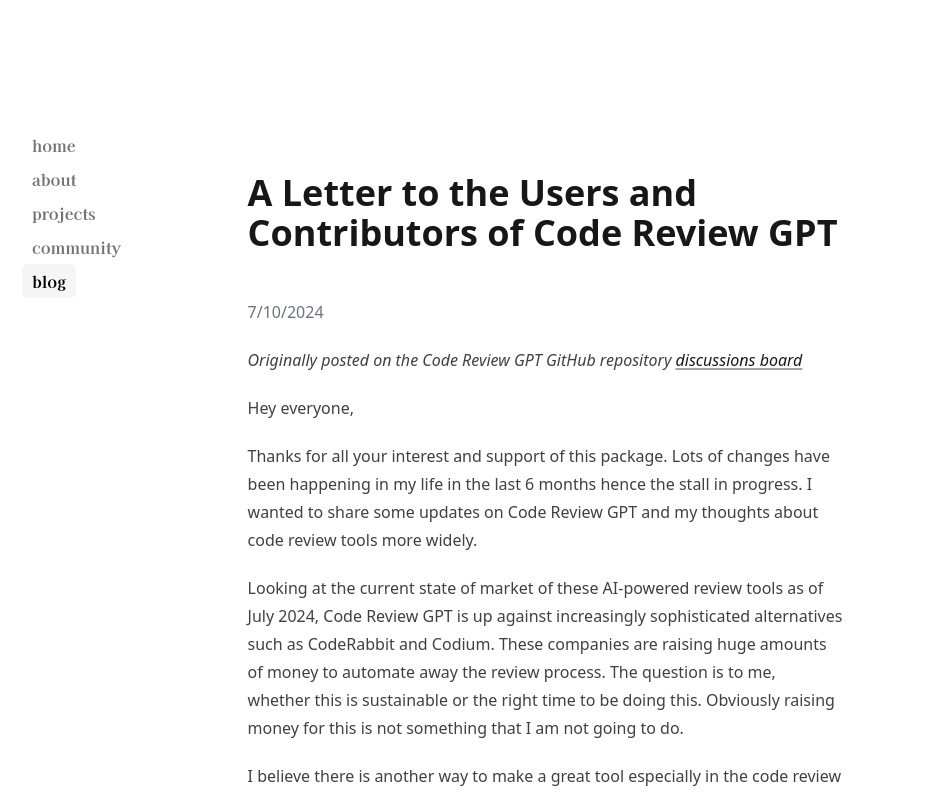
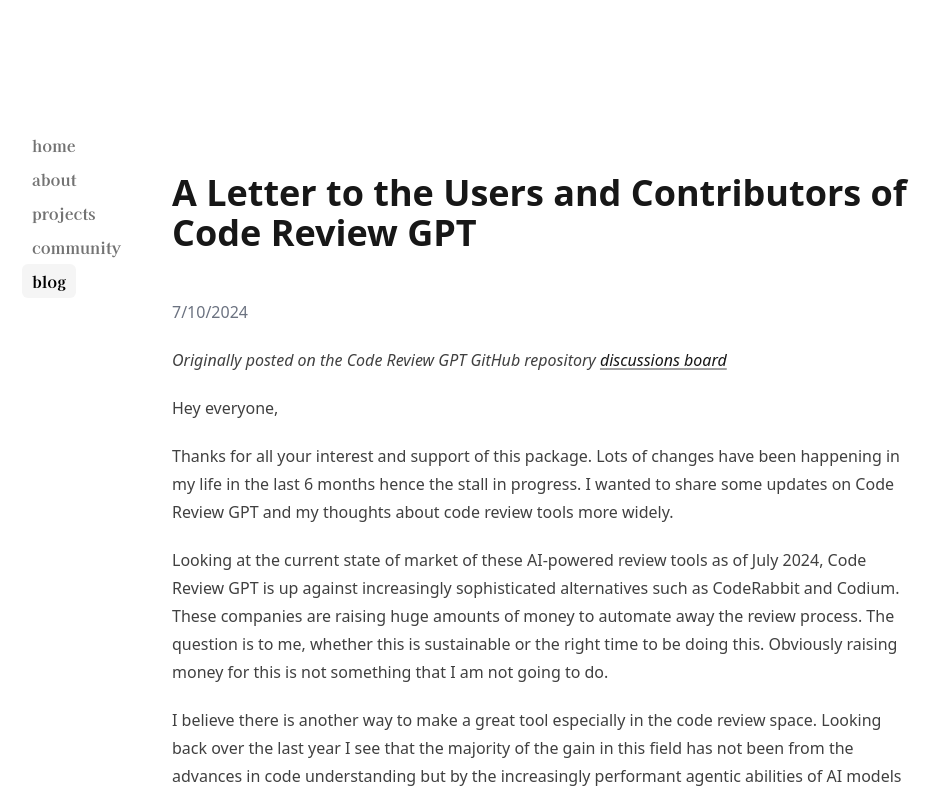
Before and after one commit to mattzcarey/matt-site, a Next.js app: page /blog/a-letter-to-users-of-code-review-gpt in a window 1280 px wide. Shown: the top 796 px of the page, without its empty margins (170-1110 px from the left). Built offline with nearby package versions, Linux system fonts and the light colour scheme.

Commit message:
set max width (for mobile)

```diff
--- a/src/app/blog/[slug]/page.tsx
+++ b/src/app/blog/[slug]/page.tsx
@@ -2,15 +2,15 @@
 import { NewsletterSignup } from 'components/newsletter';
 import fs from 'fs';
 import matter from 'gray-matter';
+import 'katex/dist/katex.min.css';
+import { Metadata } from 'next';
 import path from 'path';
+import rehypeKatex from 'rehype-katex';
+import rehypeStringify from 'rehype-stringify';
 import { remark } from 'remark';
 import remarkMath from 'remark-math';
 import remarkRehype from 'remark-rehype';
-import rehypeKatex from 'rehype-katex';
-import rehypeStringify from 'rehype-stringify';
 import './prose.css';
-import 'katex/dist/katex.min.css';
-import { Metadata } from 'next';
 
 type Props = {
   params: { slug: string }
@@ -64,7 +64,7 @@
   const contentHtml = processedContent.toString();
 
   return (
-    <article className="prose prose-neutral dark:prose-invert mx-auto">
+    <article className="prose prose-neutral dark:prose-invert w-full max-w-none">
       <h1>{data.title}</h1>
       <p className="text-gray-500">{new Date(data.date).toLocaleDateString()}</p>
       <div dangerouslySetInnerHTML={{ __html: contentHtml }} />
```
